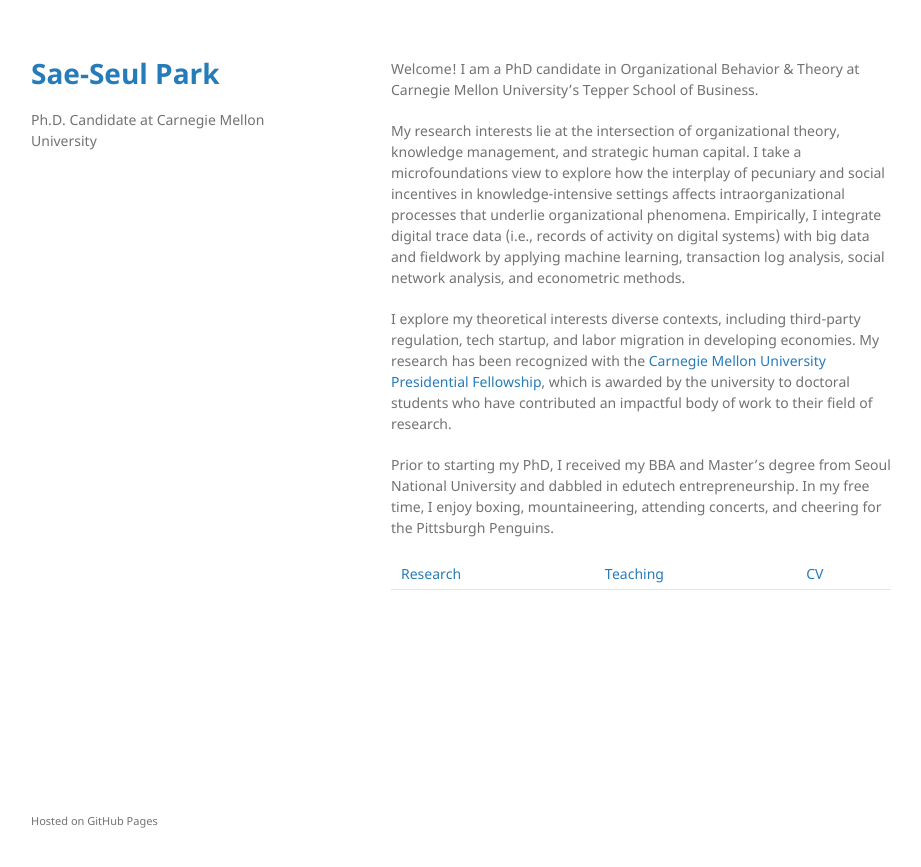
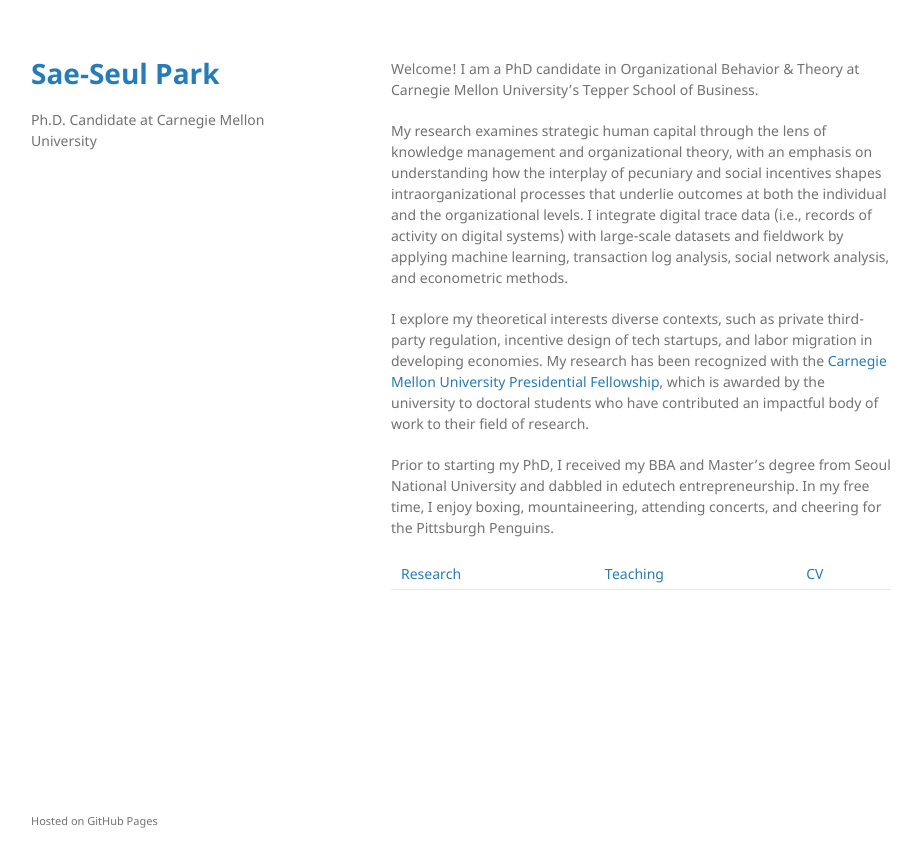
Before and after one commit to saepark/saepark.github.io, a Jekyll site: the page built from index.md, in a window 1280 px wide. Shown: the top 867 px of the page, without its empty margins (179-1100 px from the left). Built offline with Jekyll 4.4.1, drawn with Linux system fonts in a browser that asks for light colours; our own code applies the rules of GitHub Pages for plain Markdown files.

Commit message:
Update index.md

```diff
--- a/index.md
+++ b/index.md
@@ -1,8 +1,8 @@
 Welcome! I am a PhD candidate in Organizational Behavior & Theory at Carnegie Mellon University's Tepper School of Business.
 
-My research interests lie at the intersection of organizational theory, knowledge management, and strategic human capital. I take a microfoundations view to explore how the interplay of pecuniary and social incentives in knowledge-intensive settings affects intraorganizational processes that underlie organizational phenomena. Empirically, I integrate digital trace data (i.e., records of activity on digital systems) with big data and fieldwork by applying machine learning, transaction log analysis, social network analysis, and econometric methods.
+My research examines strategic human capital through the lens of knowledge management and organizational theory, with an emphasis on understanding how the interplay of pecuniary and social incentives shapes intraorganizational processes that underlie outcomes at both the individual and the organizational levels. I integrate digital trace data (i.e., records of activity on digital systems) with large-scale datasets and fieldwork by applying machine learning, transaction log analysis, social network analysis, and econometric methods.
 
-I explore my theoretical interests diverse contexts, including third-party regulation, tech startup, and labor migration in developing economies. My research has been recognized with the [Carnegie Mellon University Presidential Fellowship](https://www.cmu.edu/tepper/news/stories/2021/april/phd-fellowships-awarded.html), which is awarded by the university to doctoral students who have contributed an impactful body of work to their field of research.
+I explore my theoretical interests diverse contexts, such as private third-party regulation, incentive design of tech startups, and labor migration in developing economies. My research has been recognized with the [Carnegie Mellon University Presidential Fellowship](https://www.cmu.edu/tepper/news/stories/2021/april/phd-fellowships-awarded.html), which is awarded by the university to doctoral students who have contributed an impactful body of work to their field of research.
 
 Prior to starting my PhD, I received my BBA and Master's degree from Seoul National University and dabbled in edutech entrepreneurship. In my free time, I enjoy boxing, mountaineering, attending concerts, and cheering for the Pittsburgh Penguins.
 
```
